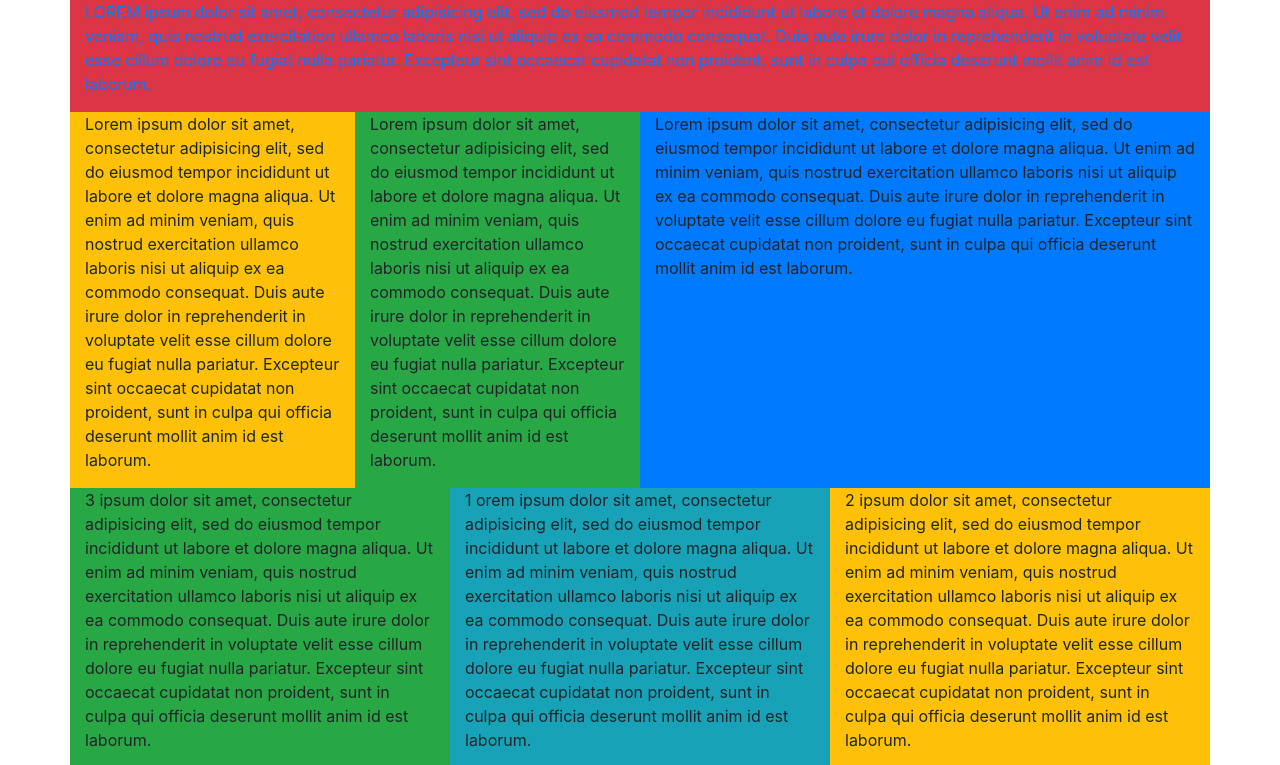
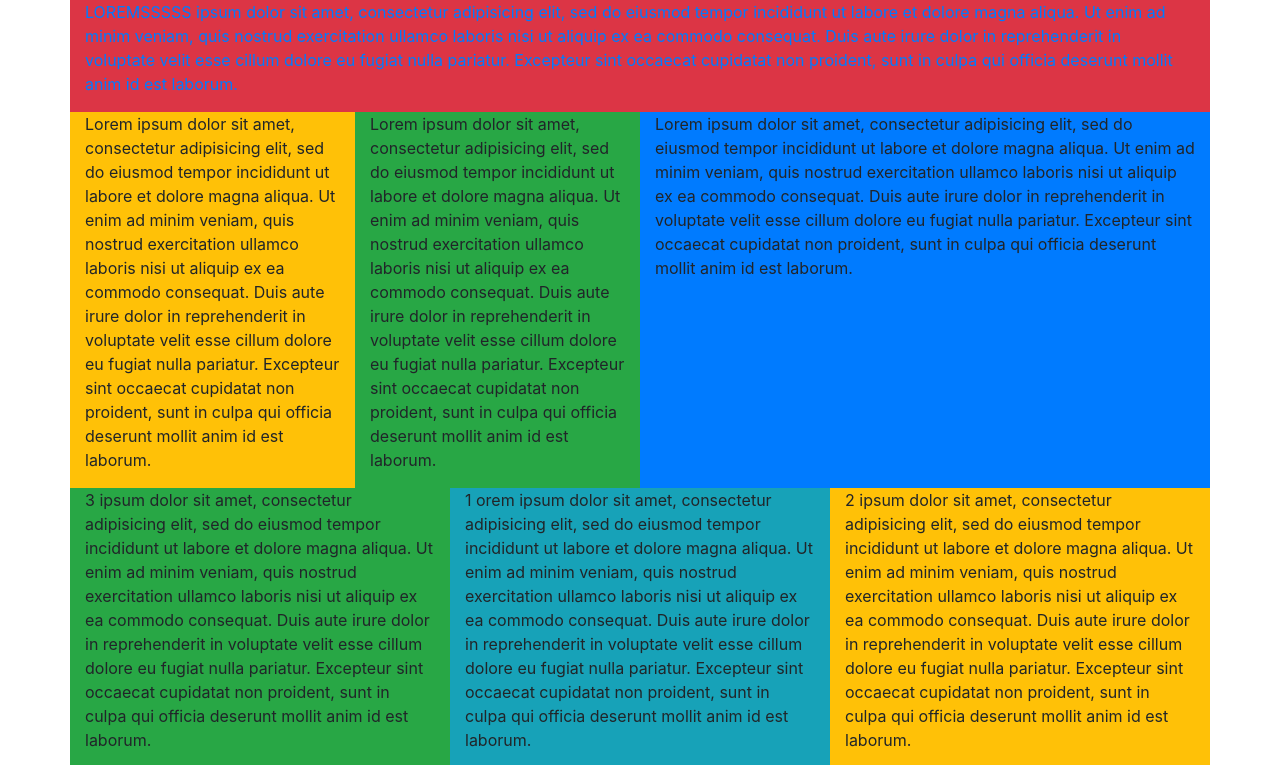
Before and after one commit to codexjoshy/bootstrap-tutorial, a plain HTML site: page index.html in a window 1280 px wide. Shown: the top 765 px of the page. Drawn offline with Linux system fonts and the light colour scheme.

Commit message:
updated file today

```diff
--- a/index.html
+++ b/index.html
@@ -56,7 +56,7 @@
 			<div class="row">
 				<div class="col bg bg-danger">
 					<p class="text-primary">
-						<span class="text-uppercase">Lorem</span> ipsum dolor sit amet, consectetur adipisicing elit, sed do eiusmod
+						<span class="text-uppercase">Loremsssss</span> ipsum dolor sit amet, consectetur adipisicing elit, sed do eiusmod
 						tempor incididunt ut labore et dolore magna aliqua. Ut enim ad minim veniam,
 						quis nostrud exercitation ullamco laboris nisi ut aliquip ex ea commodo
 						consequat. Duis aute irure dolor in reprehenderit in voluptate velit esse
```
